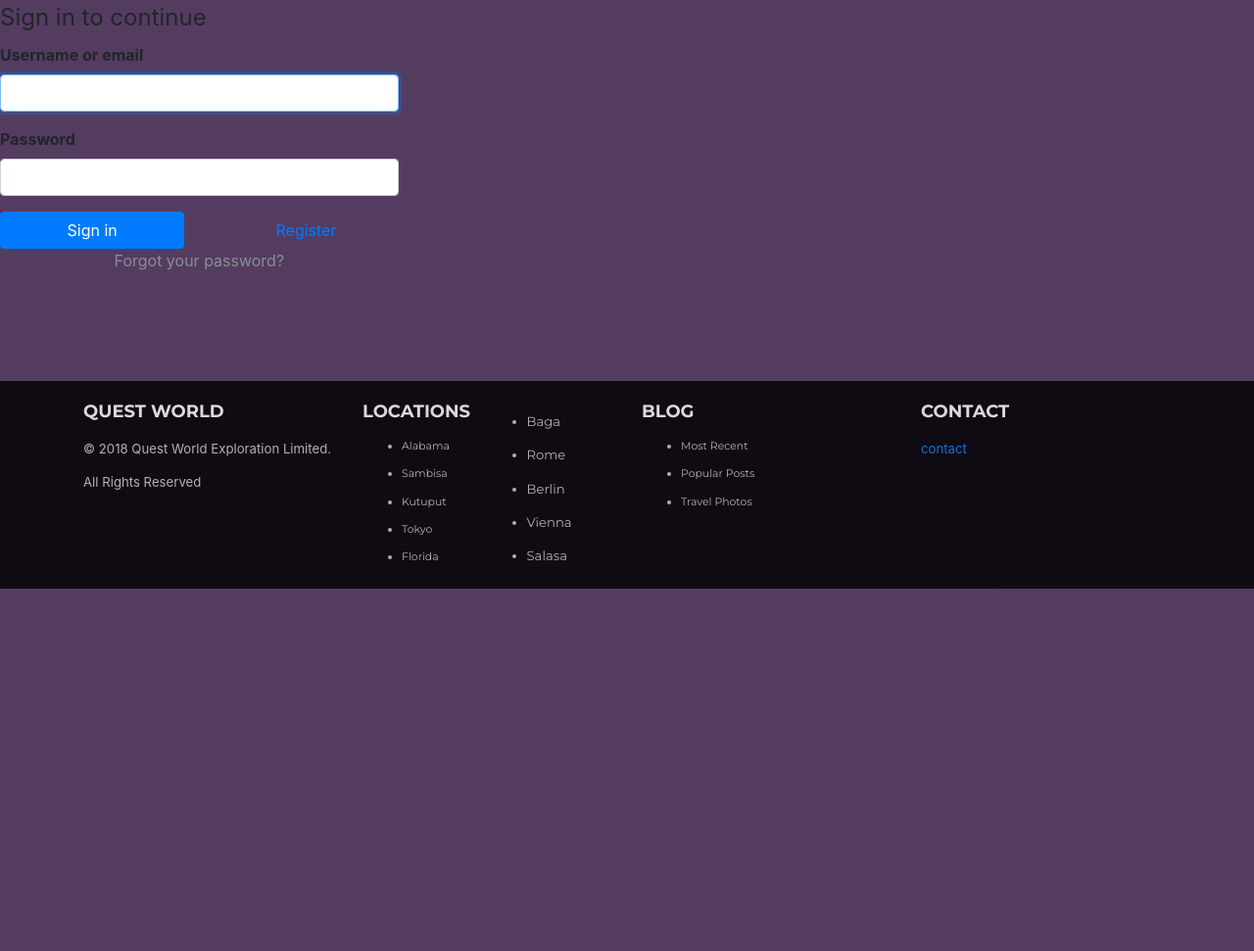
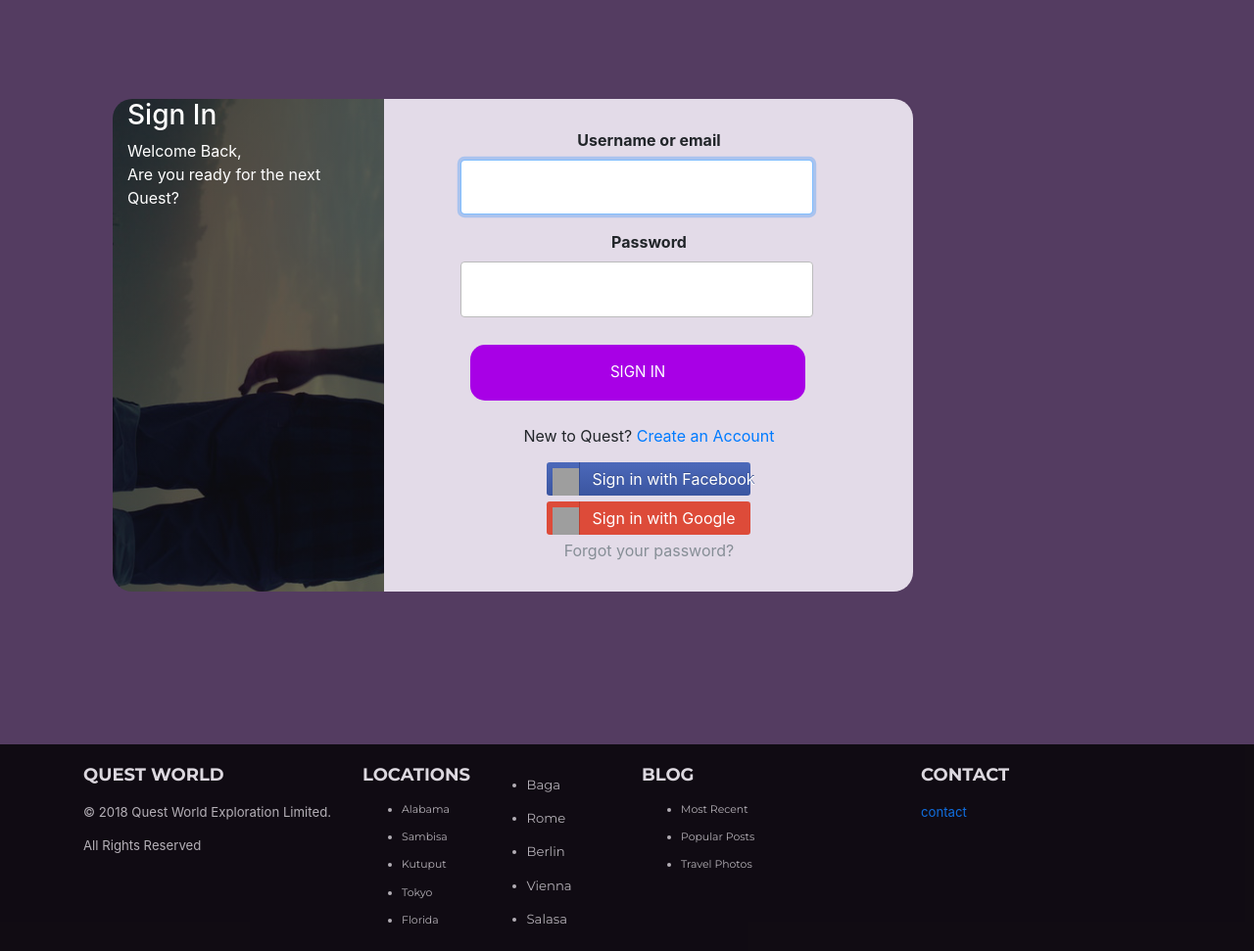
Before and after one commit to bellyk4real/Quest, a Flask app: page /login in a window 1280 px wide. Shown: the part 76-1047 px from the top of the page at 98% size. Before the commit the page ends 677 px from the top, so only its background shows below. Run offline with Flask 2, Linux system fonts and the light colour scheme; parts of the project's set-up code (start-up, migrations or seed data) failed here and were passed over; some libraries are stand-ins or nearby versions; grey boxes are pictures that could not be loaded.

Commit message:
Fixed home sign in screen

```diff
--- a/config/settings.py
+++ b/config/settings.py
@@ -23,8 +23,7 @@ CELERY_RESULT_SERIALIZER = 'json'
 CELERY_REDIS_MAX_CONNECTIONS = 5
 
 # SQLAlchemy.
-# db_uri = 'postgresql://quest:devpassword@postgres:5432/quest'
-db_uri = 'postgres://whoeuuohhmtirt:64b4737e6536f80f29d1d26273419cacf7a2a2869a70d8c4e43914330efbf92b@ec2-50-16-231-2.compute-1.amazonaws.com:5432/din812vclohoc'
+db_uri = 'postgresql://quest:devpassword@postgres:5432/quest'
 
 SQLALCHEMY_DATABASE_URI = db_uri
 SQLALCHEMY_TRACK_MODIFICATIONS = False
--- a/docker-compose.yml
+++ b/docker-compose.yml
@@ -32,7 +32,7 @@ services:
     volumes:
       - '.:/quest'
     ports:
-      - '$PORT'
+      - '8000:8000'
 
 volumes:
   postgres:
--- a/quest/blueprints/forms/templates/forms/login.html
+++ b/quest/blueprints/forms/templates/forms/login.html
@@ -12,6 +12,7 @@
         <div class="container">
             <div class="row login-section">
                 <div class="col-md-4 login-left">
+                  {% call f.form_tag('user.login') %}
                     <h3>Sign In</h3>
                     <p>
                         Welcome Back, <br /> Are you ready for the next Quest?
--- a/quest/blueprints/user/forms.py
+++ b/quest/blueprints/user/forms.py
@@ -30,6 +30,18 @@ class PasswordResetForm(Form):
 
 
 class SignupForm(ModelForm):
+    username_message = 'Letters, numbers and underscores only please.'
+
+    username = StringField(validators=[
+        Unique(
+            User.username,
+            get_session=lambda: db.session
+        ),
+        DataRequired(),
+        Length(1, 16),
+        Regexp('^\w+$', message=username_message)
+    ])
+
     email = EmailField(validators=[
         DataRequired(),
         Email(),
--- a/quest/blueprints/user/templates/user/login.html
+++ b/quest/blueprints/user/templates/user/login.html
@@ -5,39 +5,47 @@
 
 {% block body %}
   {{ super() }}
-  <div class="row">
-    <div class="col-md-4 col-md-offset-4 well">
-      {% call f.form_tag('user.login') %}
-        <legend>Sign in to continue</legend>
+  <section>
+      <div class="container">
+          <div class="row login-section">
+              <div class="col-md-4 login-left">
+                <h3>Sign In</h3>
+                <p>
+                    Welcome Back, <br /> Are you ready for the next Quest?
+                </p>
+              </div>
+              <div class="col-md-8 login-right" style="padding-left: 0 !important;">
 
-        {% call f.form_group(form.identity, css_class='sm-margin-bottom',
+                <div class='login'>
+                {% call f.form_tag('user.login', css_class='login-container') %}
+
+                  {% call f.form_group(form.identity,
                                        autofocus='autofocus') %}
                   {% endcall %}
 
-        {% call f.form_group(form.password, css_class='sm-margin-bottom') %}
+                  {% call f.form_group(form.password) %}
                   {% endcall %}
 
-        <div class="row">
-          <div class="col-md-6">
-            <button type="submit" class="btn btn-primary btn-block">
-              Sign in
+                  <p><input type="submit" value="SIGN IN"></p>
+                  <p>New to Quest? <a href="{{ url_for('user.signup') }}">Create an Account</a></p>
+                  <button class="loginBtn loginBtn--facebook">
+                    Sign in with Facebook
                   </button>
-          </div>
-          <div class="col-md-6">
-            <div class="visible-xs visible-sm sm-margin-top"></div>
-            <a href="{{ url_for('user.signup') }}"
-               class="btn btn-default btn-block">
-              Register
-            </a>
-          </div>
-        </div>
-      {% endcall %}
-
+                  <br />
+                  <button class="loginBtn loginBtn--google">
+                    Sign in with Google
+                  </button>
                   <div class="text-center md-margin-top">
                     <a href="{{ url_for('user.begin_password_reset') }}" class="text-muted">
                       Forgot your password?
                     </a>
                   </div>
+                {% endcall %}
+
               </div>
               </div>
+
+    </div>
+  </div>
+</section>
 {% endblock %}
--- a/quest/blueprints/user/templates/user/signup.html
+++ b/quest/blueprints/user/templates/user/signup.html
@@ -9,6 +9,11 @@
     <div class="col-md-5 col-md-push-1 col-md-offset-1 well">
       {% call f.form_tag('user.signup') %}
         <legend>Sign up today</legend>
+
+        {% call f.form_group(form.username, css_class='sm-margin-bottom',
+                             autofocus='autofocus',
+                             placeholder='username') %}
+        {% endcall %}
 
         {% call f.form_group(form.email, css_class='sm-margin-bottom',
                              autofocus='autofocus',
```
Also changed, not shown: 3 other files. Lines whose indentation alone changed are shown as unchanged.
